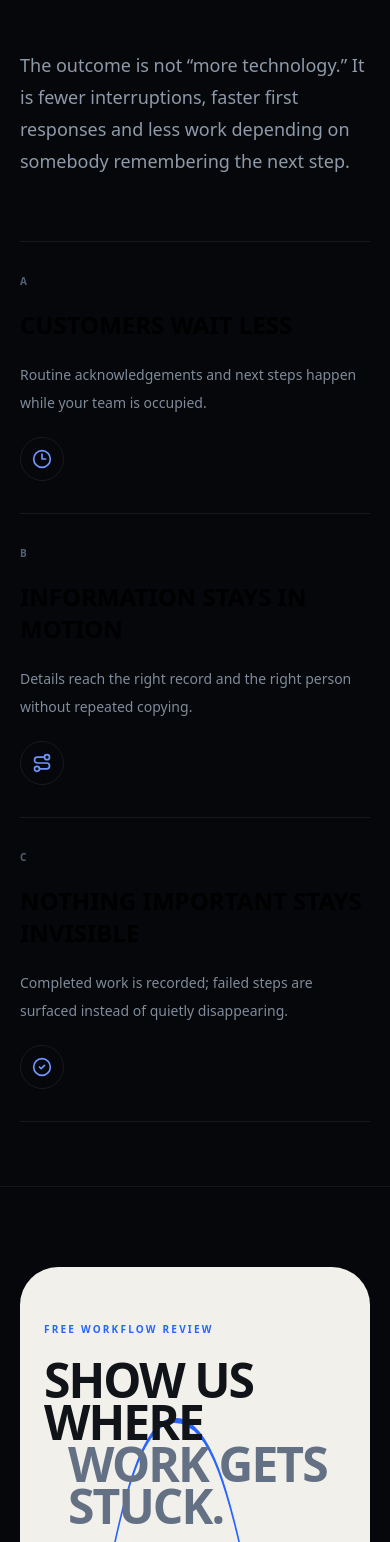
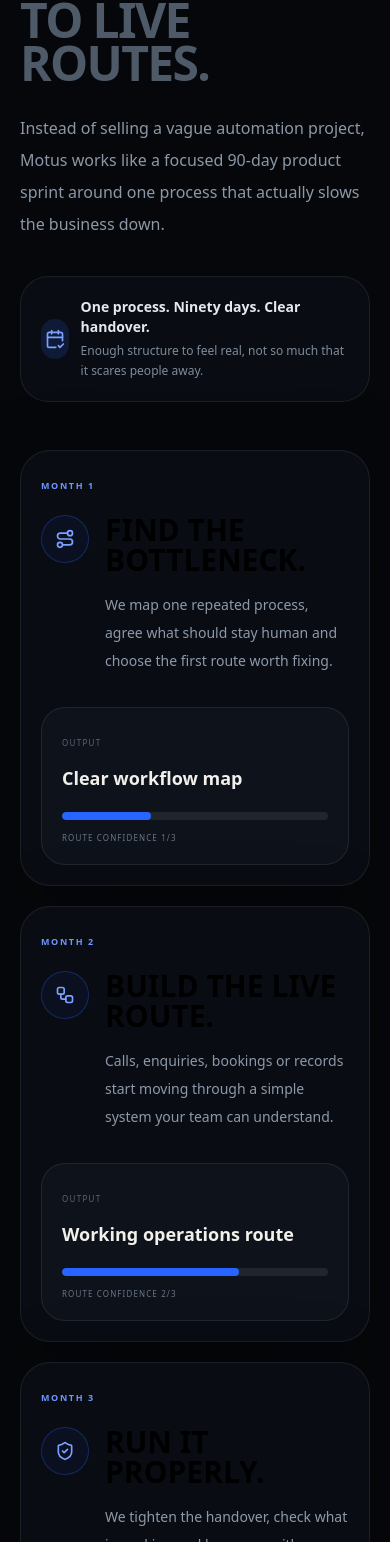
Before and after one commit to Motusai84/motus-agency-site, a React (Vite) app: page / in a window 390 px wide. Shown: the part 8644-10186 px from the top of the page. Built offline with nearby package versions, Linux system fonts and the light colour scheme; the HTML template or start-up script is replaced by a standard one.

Commit message:
Add 90-day Motus product experience

```diff
--- a/src/App.tsx
+++ b/src/App.tsx
@@ -40,6 +40,7 @@
   { label: "See it move", id: "journey" },
   { label: "Examples", id: "examples" },
   { label: "Calculator", id: "calculator" },
+  { label: "90-day plan", id: "experience" },
 ];
 
 const JOURNEY_STAGES = [
@@ -104,6 +105,30 @@
     result: "The booking moves forward with fewer messages and fewer no-shows.",
   },
 } as const;
+
+const EXPERIENCE_STAGES = [
+  {
+    month: "Month 1",
+    title: "Find the bottleneck.",
+    text: "We map one repeated process, agree what should stay human and choose the first route worth fixing.",
+    result: "Clear workflow map",
+    icon: Route,
+  },
+  {
+    month: "Month 2",
+    title: "Build the live route.",
+    text: "Calls, enquiries, bookings or records start moving through a simple system your team can understand.",
+    result: "Working operations route",
+    icon: Workflow,
+  },
+  {
+    month: "Month 3",
+    title: "Run it properly.",
+    text: "We tighten the handover, check what is working and leave you with a calmer way to manage the task.",
+    result: "Handover and improvement plan",
+    icon: ShieldCheck,
+  },
+] as const;
 
 const reveal: Variants = {
   hidden: { opacity: 0, y: 28 },
@@ -341,6 +366,8 @@
           values={calculator}
         />
 
+        <NinetyDayExperience />
+
         <section id="outcomes" className="relative overflow-hidden border-b border-white/[0.06] px-5 pb-16 pt-20 md:px-8 md:py-36">
           <div className="mx-auto max-w-7xl">
             <div className="grid gap-12 lg:grid-cols-[0.72fr_1.28fr] lg:items-end">
@@ -357,9 +384,9 @@
             </div>
 
             <div className="mt-16 border-y border-white/[0.08]">
-              <OutcomeLine index="A" title="Customers wait less" text="Routine acknowledgements and next steps happen while your team is occupied." icon={Clock3} />
-              <OutcomeLine index="B" title="Information stays in motion" text="Details reach the right record and the right person without repeated copying." icon={Route} />
-              <OutcomeLine index="C" title="Nothing important stays invisible" text="Completed work is recorded; failed steps are surfaced instead of quietly disappearing." icon={CheckCircle2} />
+              <OutcomeLine label="Reply speed" title="Customers wait less" text="Routine acknowledgements and next steps happen while your team is occupied." icon={Clock3} />
+              <OutcomeLine label="Clean records" title="Information stays in motion" text="Details reach the right record and the right person without repeated copying." icon={Route} />
+              <OutcomeLine label="Clear owner" title="Nothing important stays invisible" text="Completed work is recorded; failed steps are surfaced instead of quietly disappearing." icon={CheckCircle2} />
             </div>
           </div>
         </section>
@@ -1002,6 +1029,100 @@
   );
 }
 
+function NinetyDayExperience() {
+  return (
+    <section id="experience" className="relative overflow-hidden border-b border-white/[0.06] px-5 py-20 md:px-8 md:py-32">
+      <div className="signal-grid absolute inset-0 opacity-[0.08]" />
+      <div className="absolute left-1/2 top-0 h-px w-[82vw] max-w-6xl -translate-x-1/2 bg-gradient-to-r from-transparent via-[#2864ff]/70 to-transparent" />
+
+      <div className="relative mx-auto max-w-7xl">
+        <div className="grid gap-12 lg:grid-cols-[0.82fr_1.18fr] lg:items-start">
+          <motion.div initial="hidden" whileInView="visible" viewport={{ once: true, margin: "-100px" }} variants={stagger} className="lg:sticky lg:top-28">
+            <motion.span variants={reveal} className="font-utility text-[10px] font-bold uppercase tracking-[0.22em] text-[#6f95ff]">Three-month product experience</motion.span>
+            <motion.h2 variants={reveal} className="mt-5 max-w-2xl font-display text-5xl font-semibold uppercase leading-[0.88] tracking-[-0.035em] md:text-7xl">
+              From stuck admin
+              <span className="block text-[#4f5a69]">to live routes.</span>
+            </motion.h2>
+            <motion.p variants={reveal} className="mt-7 max-w-lg leading-8 text-[#8c98a8]">
+              Instead of selling a vague automation project, Motus works like a focused 90-day product sprint around one process that actually slows the business down.
+            </motion.p>
+            <motion.div variants={reveal} className="mt-9 rounded-[28px] border border-white/[0.08] bg-[#090d13] p-5">
+              <div className="flex items-center gap-3">
+                <span className="grid h-10 w-10 place-items-center rounded-full bg-[#2864ff]/15 text-[#7da0ff]">
+                  <CalendarCheck2 className="h-5 w-5" />
+                </span>
+                <div>
+                  <strong className="block text-sm text-[#e5e8ed]">One process. Ninety days. Clear handover.</strong>
+                  <span className="mt-1 block text-xs leading-5 text-[#7f8b9a]">Enough structure to feel real, not so much that it scares people away.</span>
+                </div>
+              </div>
+            </motion.div>
+          </motion.div>
+
+          <div className="relative">
+            <div className="absolute bottom-10 left-5 top-10 hidden w-px bg-white/[0.08] md:block" />
+            <motion.div
+              initial={{ scaleY: 0 }}
+              whileInView={{ scaleY: 1 }}
+              viewport={{ once: true, amount: 0.35 }}
+              transition={{ duration: 1.3, ease: [0.16, 1, 0.3, 1] }}
+              className="absolute bottom-10 left-5 top-10 hidden w-px origin-top bg-[#2864ff] shadow-[0_0_12px_rgba(40,100,255,.75)] md:block"
+            />
+
+            <div className="space-y-5">
+              {EXPERIENCE_STAGES.map((stage, index) => {
+                const Icon = stage.icon;
+                return (
+                  <motion.div
+                    key={stage.month}
+                    initial={{ opacity: 0, y: 28 }}
+                    whileInView={{ opacity: 1, y: 0 }}
+                    viewport={{ once: true, margin: "-80px" }}
+                    transition={{ duration: 0.75, delay: index * 0.08, ease: [0.16, 1, 0.3, 1] }}
+                    className="group relative overflow-hidden rounded-[30px] border border-white/[0.08] bg-[#090d13] p-5 shadow-[0_30px_90px_rgba(0,0,0,.25)] md:ml-14 md:p-7"
+                  >
+                    <span className="absolute left-[-3.25rem] top-7 hidden h-4 w-4 rounded-full border-2 border-[#a9c1ff] bg-[#2864ff] shadow-[0_0_18px_rgba(40,100,255,.95)] md:block" />
+                    <div className="signal-grid absolute inset-0 opacity-[0.12]" />
+                    <div className="relative grid gap-8 lg:grid-cols-[1fr_0.72fr] lg:items-center">
+                      <div>
+                        <span className="font-utility text-[9px] font-bold uppercase tracking-[0.18em] text-[#6f95ff]">{stage.month}</span>
+                        <div className="mt-5 flex items-start gap-4">
+                          <span className="grid h-12 w-12 shrink-0 place-items-center rounded-full border border-[#2864ff]/30 bg-[#0a1020] text-[#7da0ff]">
+                            <Icon className="h-5 w-5" />
+                          </span>
+                          <div>
+                            <h3 className="font-display text-3xl font-semibold uppercase leading-none">{stage.title}</h3>
+                            <p className="mt-4 max-w-xl text-sm leading-7 text-[#8d99aa]">{stage.text}</p>
+                          </div>
+                        </div>
+                      </div>
+
+                      <div className="rounded-[24px] border border-white/[0.08] bg-[#0e131b] p-5">
+                        <span className="font-utility text-[8px] uppercase tracking-[0.16em] text-[#596576]">Output</span>
+                        <strong className="mt-3 block text-lg text-[#f2f0ea]">{stage.result}</strong>
+                        <div className="mt-5 h-2 overflow-hidden rounded-full bg-white/[0.08]">
+                          <motion.span
+                            initial={{ width: "0%" }}
+                            whileInView={{ width: `${(index + 1) * 33.333}%` }}
+                            viewport={{ once: true }}
+                            transition={{ duration: 0.8, delay: 0.18, ease: [0.16, 1, 0.3, 1] }}
+                            className="block h-full rounded-full bg-[#2864ff]"
+                          />
+                        </div>
+                        <span className="mt-3 block font-utility text-[8px] uppercase tracking-[0.14em] text-[#687485]">Route confidence {index + 1}/3</span>
+                      </div>
+                    </div>
+                  </motion.div>
+                );
+              })}
+            </div>
+          </div>
+        </div>
+      </div>
+    </section>
+  );
+}
+
 function OperationsCalculator({
   mode,
   onModeChange,
@@ -1276,10 +1397,10 @@
   );
 }
 
-function OutcomeLine({ index, title, text, icon: Icon }: { index: string; title: string; text: string; icon: LucideIcon }) {
+function OutcomeLine({ label, title, text, icon: Icon }: { label: string; title: string; text: string; icon: LucideIcon }) {
   return (
     <motion.div initial={{ opacity: 0, y: 20 }} whileInView={{ opacity: 1, y: 0 }} viewport={{ once: true, margin: "-80px" }} transition={{ duration: 0.75, ease: [0.16, 1, 0.3, 1] }} className="group grid gap-5 border-b border-white/[0.08] py-8 last:border-b-0 md:grid-cols-[80px_1fr_1fr_60px] md:items-center">
-      <span className="font-utility text-[10px] font-bold uppercase tracking-[0.18em] text-[#526071]">{index}</span>
+      <span className="font-utility text-[10px] font-bold uppercase leading-5 tracking-[0.14em] text-[#6f95ff]">{label}</span>
       <h3 className="font-display text-2xl font-semibold uppercase md:text-3xl">{title}</h3>
       <p className="max-w-lg text-sm leading-7 text-[#7f8b9a]">{text}</p>
       <span className="grid h-11 w-11 place-items-center rounded-full border border-white/[0.08] text-[#6f95ff] transition group-hover:border-[#2864ff]/40 group-hover:bg-[#2864ff]/10">
```
Also changed, not shown: 1 other file (tests, documents, lock files or other folders).
